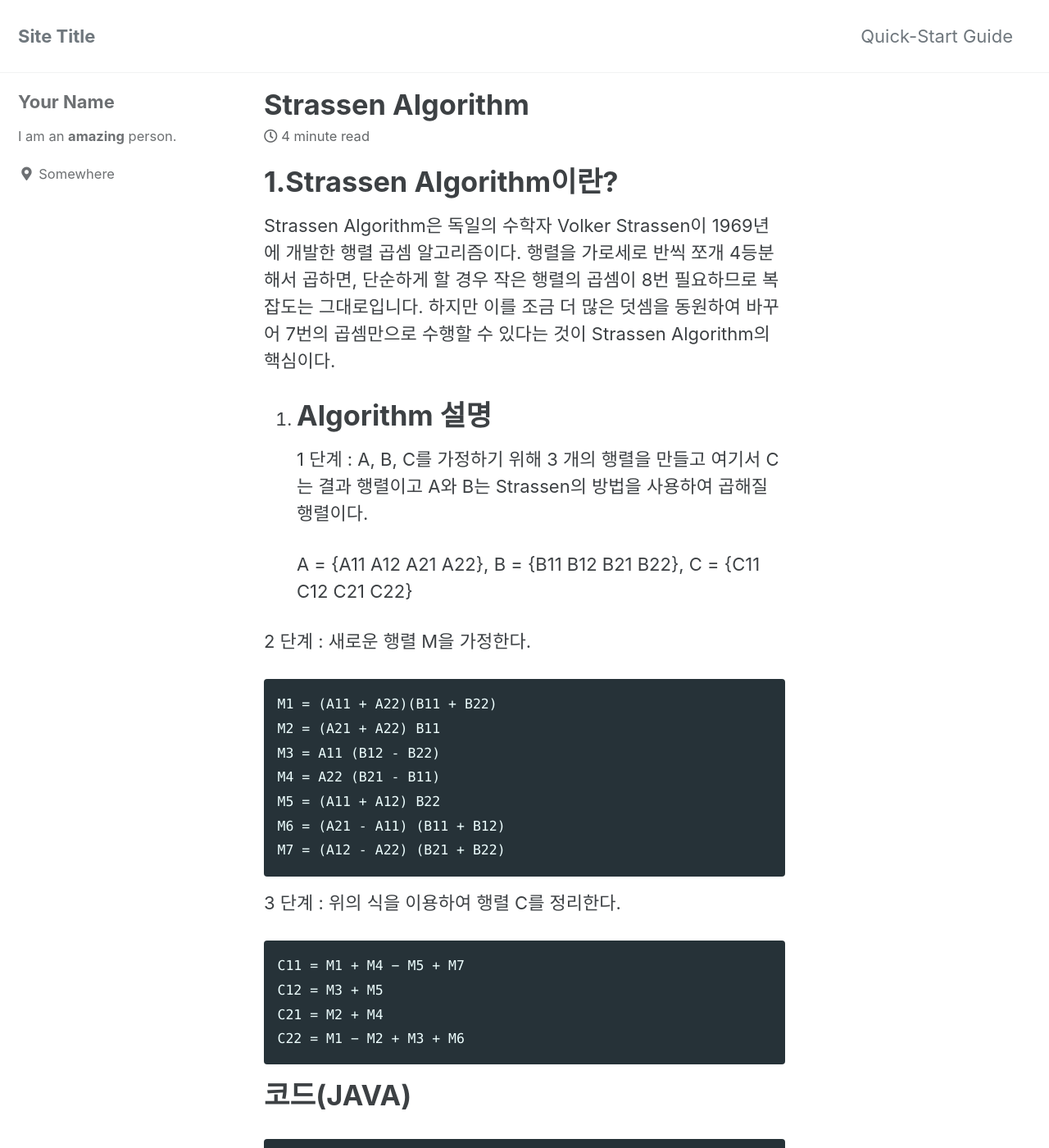
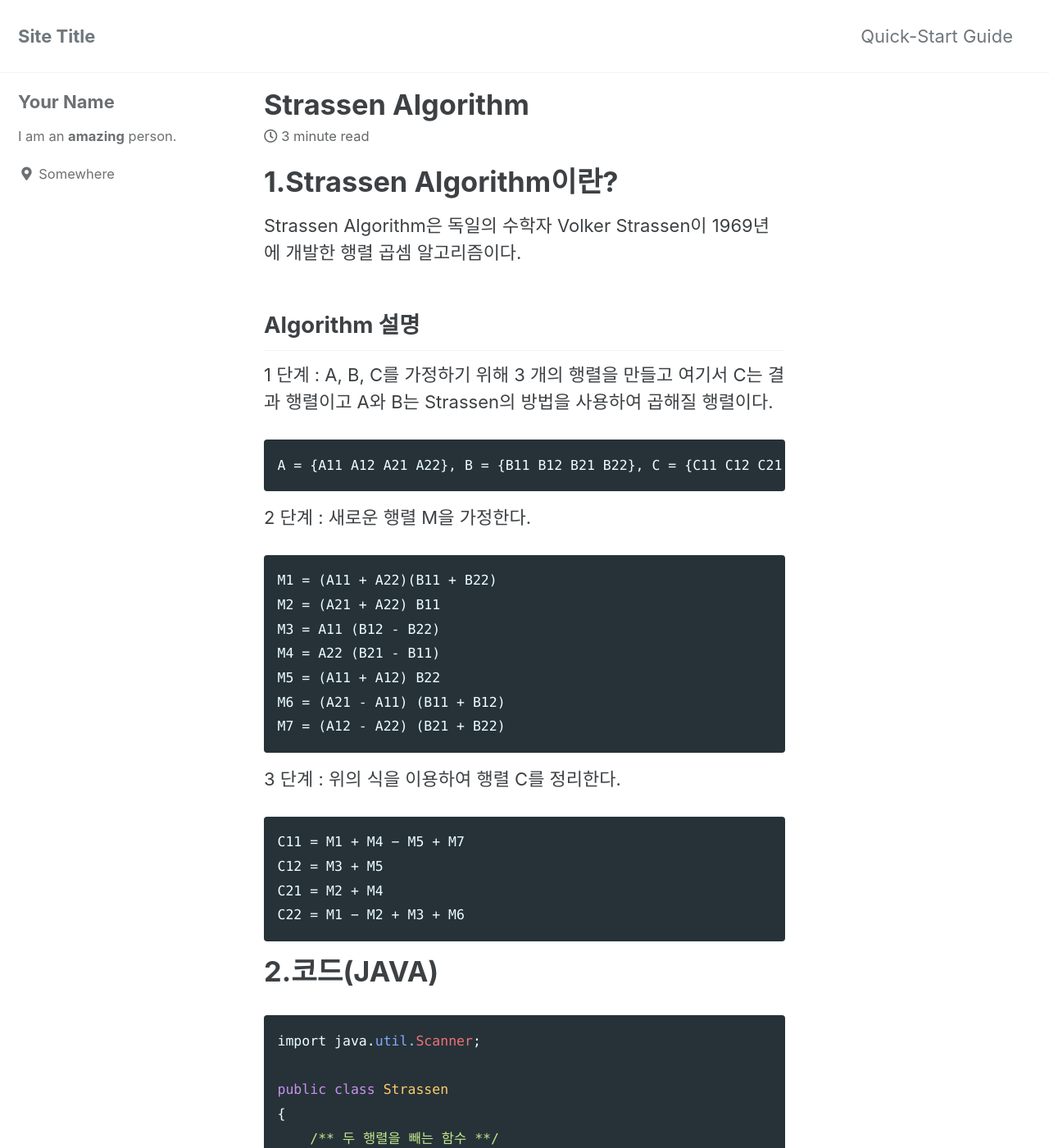
Before and after one commit to minzm/minzm.github.io, a Jekyll site: the page built from _posts/2021-04-28-Strassen-Algorithm.md, in a window 1280 px wide and 1400 px high. Shown: the whole window at 82% size. Built offline with Jekyll 4.4.1, drawn with Linux system fonts in a browser that asks for light colours; cached includes are drawn as plain includes; some of the changed text lies outside the part shown.

Commit message:
Strassen-Algorithm.md

```diff
--- a/_posts/2021-04-28-Strassen-Algorithm.md
+++ b/_posts/2021-04-28-Strassen-Algorithm.md
@@ -7,11 +7,11 @@ categories: jekyll update
 1.Strassen Algorithm이란?
 ================
 Strassen Algorithm은 독일의 수학자 Volker Strassen이 1969년에 개발한 행렬 곱셈 알고리즘이다.
-행렬을 가로세로 반씩 쪼개 4등분해서 곱하면, 단순하게 할 경우 작은 행렬의 곱셈이 8번 필요하므로 복잡도는 그대로입니다.
-하지만 이를 조금 더 많은 덧셈을 동원하여 바꾸어 7번의 곱셈만으로 수행할 수 있다는 것이 Strassen Algorithm의 핵심이다.
 
-2. Algorithm 설명
-============
+
+Algorithm 설명
+---------------------
+
 1 단계 : A, B, C를 가정하기 위해 3 개의 행렬을 만들고 여기서 C는 결과 행렬이고 A와 B는 Strassen의 방법을 사용하여 곱해질 행렬이다.
 
 	A = {A11 A12 A21 A22}, B = {B11 B12 B21 B22}, C = {C11 C12 C21 C22}
@@ -33,11 +33,11 @@ Strassen Algorithm은 독일의 수학자 Volker Strassen이 1969년에 개발
 	C21 = M2 + M4
 	C22 = M1 − M2 + M3 + M6
 
-코드(JAVA)
+2.코드(JAVA)
 =======
 
 {% highlight ruby %}
-import java.util.Scanner;                                       // Scanner를 사용하기 위한 import 문
+import java.util.Scanner;
 
 public class Strassen
 {
@@ -66,22 +66,22 @@ public class Strassen
     /** 행렬을 곱하는 함수 **/
     public int[][] multiply(int[][] A, int[][] B)
     {
-        int n = A.length;                                       // n은 배열 A의 길이
-        int[][] G = new int[n][n];                              // 2차원 배열 생성 및 선언
+        int n = A.length;
+        int[][] G = new int[n][n];
 
-        if (n == 1)                                             // 크기가 1이면 그냥 곱하면 된다
+        if (n == 1)
             G[0][0] = A[0][0] * B[0][0];
         else
         {
-            int[][] A11 = new int[n/2][n/2];                    // 2차원 배열 A11 생성 (행렬 A의 첫 번째 부분)
-            int[][] A12 = new int[n/2][n/2];                    // 2차원 배열 A12 생성 (행렬 A의 두 번째 부분)
-            int[][] A21 = new int[n/2][n/2];                    // 2차원 배열 A21 생성 (행렬 A의 세 번째 부분)
-            int[][] A22 = new int[n/2][n/2];                    // 2차원 배열 A22 생성 (행렬 A의 네 번째 부분)
+            int[][] A11 = new int[n/2][n/2};
+            int[][] A12 = new int[n/2][n/2];
+            int[][] A21 = new int[n/2][n/2];
+            int[][] A22 = new int[n/2][n/2];
 
-            int[][] B11 = new int[n/2][n/2];                    // 2차원 배열 B11 생성 (행렬 B의 첫 번째 부분)
-            int[][] B12 = new int[n/2][n/2];                    // 2차원 배열 B12 생성 (행렬 B의 두 번째 부분)
-            int[][] B21 = new int[n/2][n/2];                    // 2차원 배열 B21 생성 (행렬 B의 세 번째 부분)
-            int[][] B22 = new int[n/2][n/2];                    // 2차원 배열 B22 생성 (행렬 B의 네 번째 부분)
+            int[][] B11 = new int[n/2][n/2];
+            int[][] B12 = new int[n/2][n/2];
+            int[][] B21 = new int[n/2][n/2];
+            int[][] B22 = new int[n/2][n/2];
 
 
             /**
@@ -123,27 +123,26 @@ public class Strassen
     /** Main 함수 시작 **/
     public static void main (String[] args)
     {
-        Scanner scan = new Scanner(System.in);                        // Scanner 객체 생성
+        Scanner scan = new Scanner(System.in);
         System.out.println("Strassen Algorithm\n");
 
-        Strassen s = new Strassen();                                  // Strassen 객체 생성
-
+        Strassen s = new Strassen();
         System.out.println("n을 입력하세요 :");
-        int N = scan.nextInt();                                       // 키 입력 부분
+        int N = scan.nextInt();
 
         System.out.println("A 행렬을 생성하세요\n");
-        int[][] A = new int[N][N];                                    // 행렬 생성
-        for (int i = 1; i < N + 1; i++)                                   // 입력한 크기에 맞는 행렬을 생성 후
-            for (int p = 1; p < N + 1; p++)                               // 차례대로 원소들을 입력 해주게 하는 for 문
-                A[i][p] = scan.nextInt();                             // 행렬 A를 입력하여 생성
+        int[][] A = new int[N][N];
+        for (int i = 1; i < N + 1; i++)
+            for (int p = 1; p < N + 1; p++)
+                A[i][p] = scan.nextInt();
 
         System.out.println("B 행렬을 생성하세요\n");
-        int[][] B = new int[N][N];                                    // 위와 동일
+        int[][] B = new int[N][N];
         for (int i = 1; i < N + 1; i++)
             for (int p = 1; p < N + 1; p++)
                 B[i][p] = scan.nextInt();
 
-        int[][] C = s.multiply(A, B);                                 // Strassen 객체 s에 결과행렬 C 생성
+        int[][] C = s.multiply(A, B);
 
         System.out.println("행렬 A와 B의 곱 : ");
         for (int i = 1; i < N + 1; i++)
@@ -156,3 +155,9 @@ public class Strassen
     }
 }
 {% endhighlight %}
+
+
+3. Strassen Algorithm 성능
+==================
+두 행렬을 곱하는 것보다 이 알고리즘을 사용했을 경우 더 적은 시간이 소요된다. 하지만 Strassen Algorithm은 속도에 비해 수치 안정성이 떨어지는 것으로 알려져있따.
+때문에 성능적인 면에서 이 알고리즘은 속도는 빠르지만 실제 오차가 일반적인 행렬 곱셈보다 더 크다.
```
